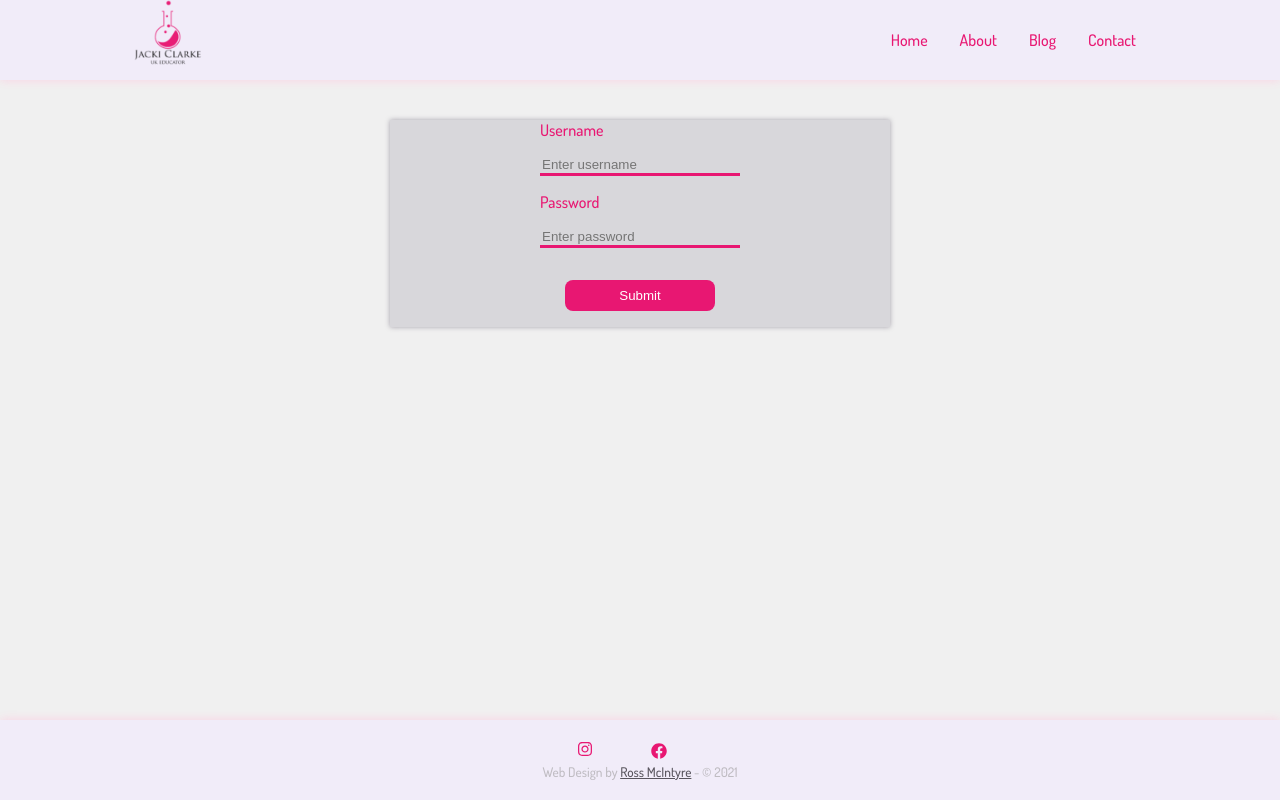
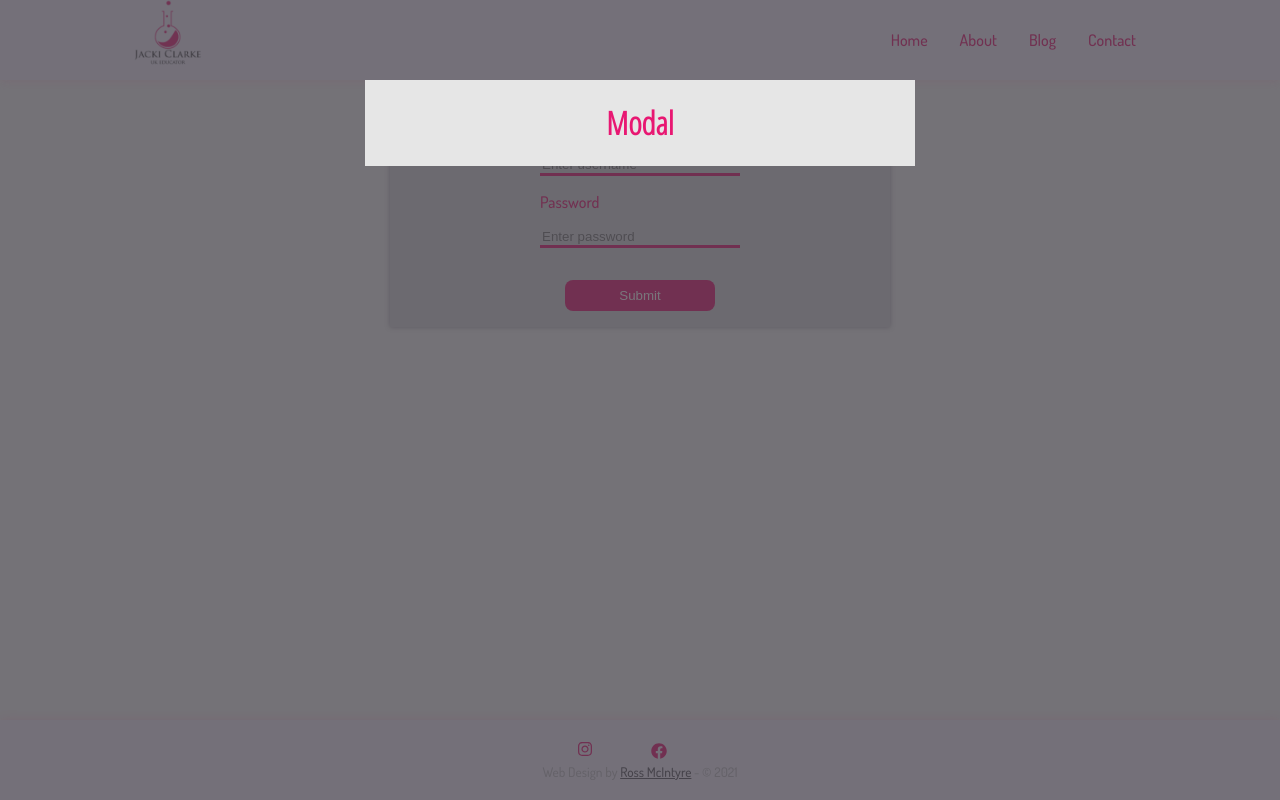
Before and after one commit to Ross-mc/jc-education, a Next.js app: page /admin in a window 1280 px wide. Built offline with nearby package versions, Linux system fonts and the light colour scheme; no server answers.

Commit message:
created modal component and overlay

```diff
--- a/components/Layout/Layout.js
+++ b/components/Layout/Layout.js
@@ -2,6 +2,7 @@ import Footer from "./Footer";
 import Navigation from "./Navigation";
 import { isDesktop } from "react-device-detect";
 import { useEffect } from "react";
+import Modal from "./Modal/Modal";
 
 const Layout = ({ children }) => {
   const minHeight = isDesktop ? "75" : "73";
@@ -28,6 +29,7 @@ const Layout = ({ children }) => {
       >
         {children}
       </main>
+      <Modal />
       <Footer />
     </div>
   );
--- /dev/null
+++ b/components/Layout/Modal/Modal.js
@@ -0,0 +1,15 @@
+import Overlay from "./Overlay";
+import classes from "./modal.module.css";
+
+const Modal = () => {
+  return (
+    <>
+    <div className={classes.modal}>
+      <h1>Modal</h1>
+    </div>
+    <Overlay />
+    </>
+  )
+}
+
+export default Modal
--- /dev/null
+++ b/components/Layout/Modal/Overlay.js
@@ -0,0 +1,7 @@
+import classes from "./modal.module.css"
+
+const Overlay = () => {
+  return <div className={classes.overlay}></div>
+}
+
+export default Overlay
--- /dev/null
+++ b/components/Layout/Modal/modal.module.css
@@ -0,0 +1,21 @@
+.modal {
+  width: 90%;
+  max-width: 550px;
+  position: fixed;
+  z-index: 20;
+  top: 10%;
+  background-color: var(--color-offwhite);
+  left: 50%;
+  transform: translateX(-50%);
+}
+
+.overlay{
+  width: 100%;
+  height: 100%;
+  position: fixed;
+  z-index: 10;
+  top: 0;
+  left: 0;
+  background-color: var(--color-grey-800);
+  opacity: 0.7;
+}
--- a/components/Layout/footer.module.css
+++ b/components/Layout/footer.module.css
@@ -8,6 +8,7 @@
   background-color: var(--color-grey-100);
   box-shadow: 0 0 10px var(--color-primary-100);
   flex-direction: column;
+  z-index: 5;
 }
 
 .list a{
--- a/components/Layout/navigation.module.css
+++ b/components/Layout/navigation.module.css
@@ -9,6 +9,7 @@
   box-shadow: 0 0 10px var(--color-primary-100);
   position: fixed;
   top: 0;
+  z-index: 5;
 }
 
 .header ul {
```
